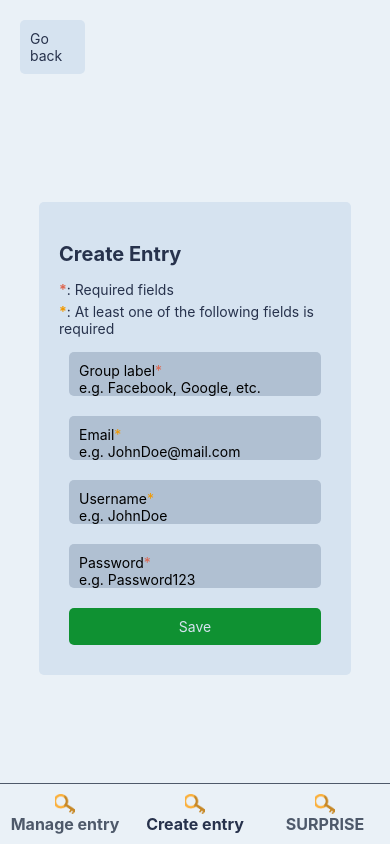
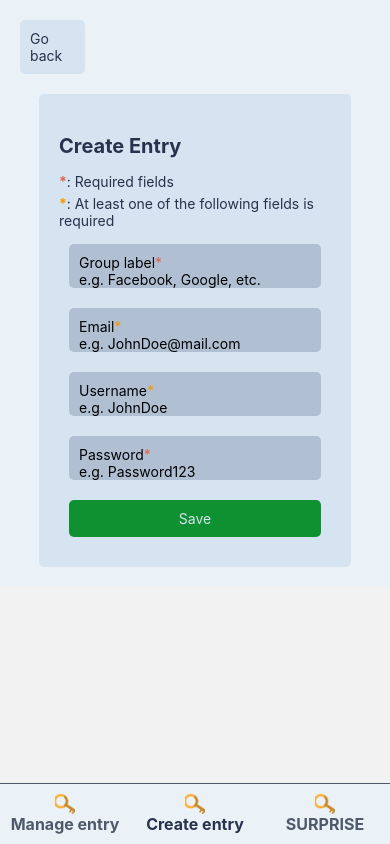
Before and after one commit to Lallethu/PassLogify, a React Native app: screen /Create in a window 390 px wide. Built offline with nearby package versions, Linux system fonts and the light colour scheme.

Commit message:
Add the gesture handler to being able to use scroll views.

```diff
--- a/src/screens/CreateEntryScreen.jsx
+++ b/src/screens/CreateEntryScreen.jsx
@@ -5,20 +5,25 @@ import CreateEntryForm from '../components/CreateEntryForm';
 import { FakeHeader } from '../components/FakeHeader';
 import useTheme from '../hooks/useTheme';
 import useThemedStyles from '../hooks/useThemeStyles';
+import {
+	GestureHandlerRootView,
+	ScrollView,
+} from 'react-native-gesture-handler';
 
 const CreateEntryScreen = () => {
 	const theme = useTheme();
 	const style = useThemedStyles(styles);
 
 	return (
-		<>
+		<GestureHandlerRootView style={{ flex: 1 }}>
 			<FakeHeader />
-			<View style={[style.containerFluid]}>
-				<CreateEntryForm />
-			</View>
-
+			<ScrollView style={{ width: '100%' }}>
+				<View style={[style.containerFluid, { paddingBottom: 20 }]}>
+					<CreateEntryForm />
+				</View>
+			</ScrollView>
 			<FakeBottomTab route={'Create'} />
-		</>
+		</GestureHandlerRootView>
 	);
 };
 
```
